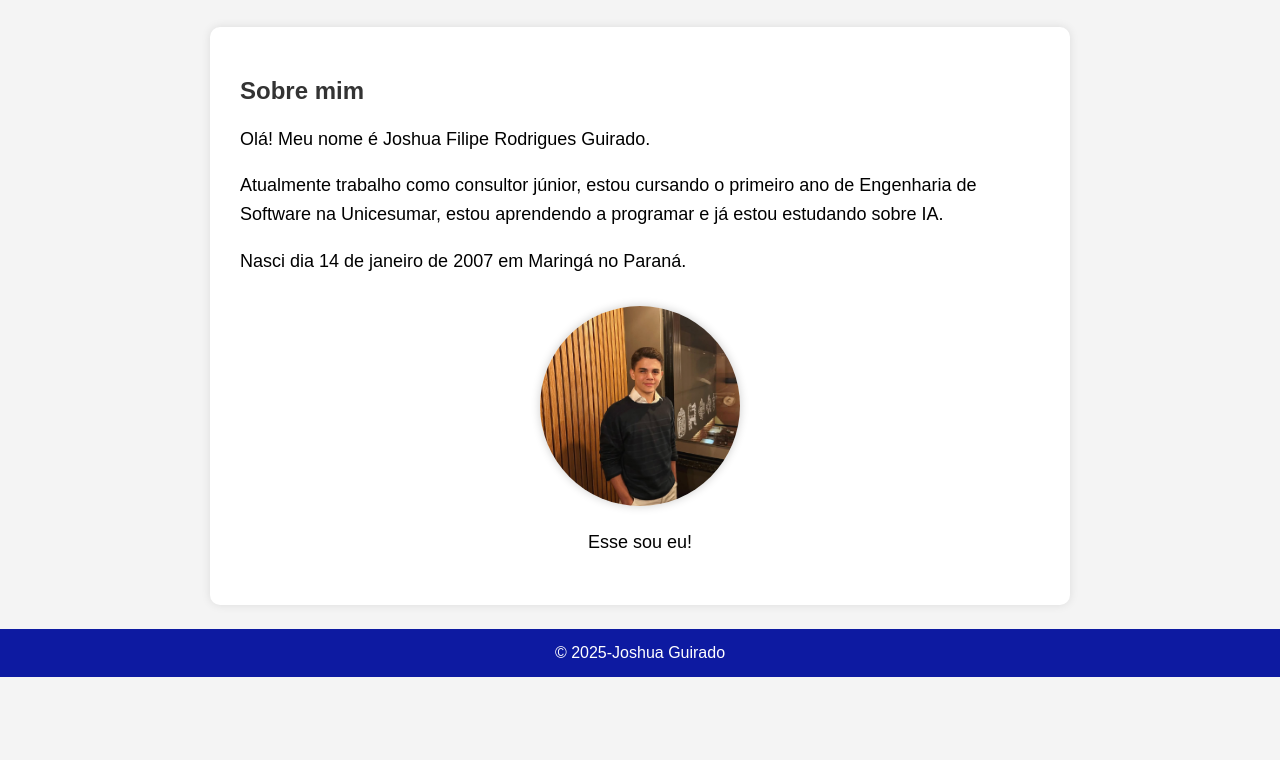
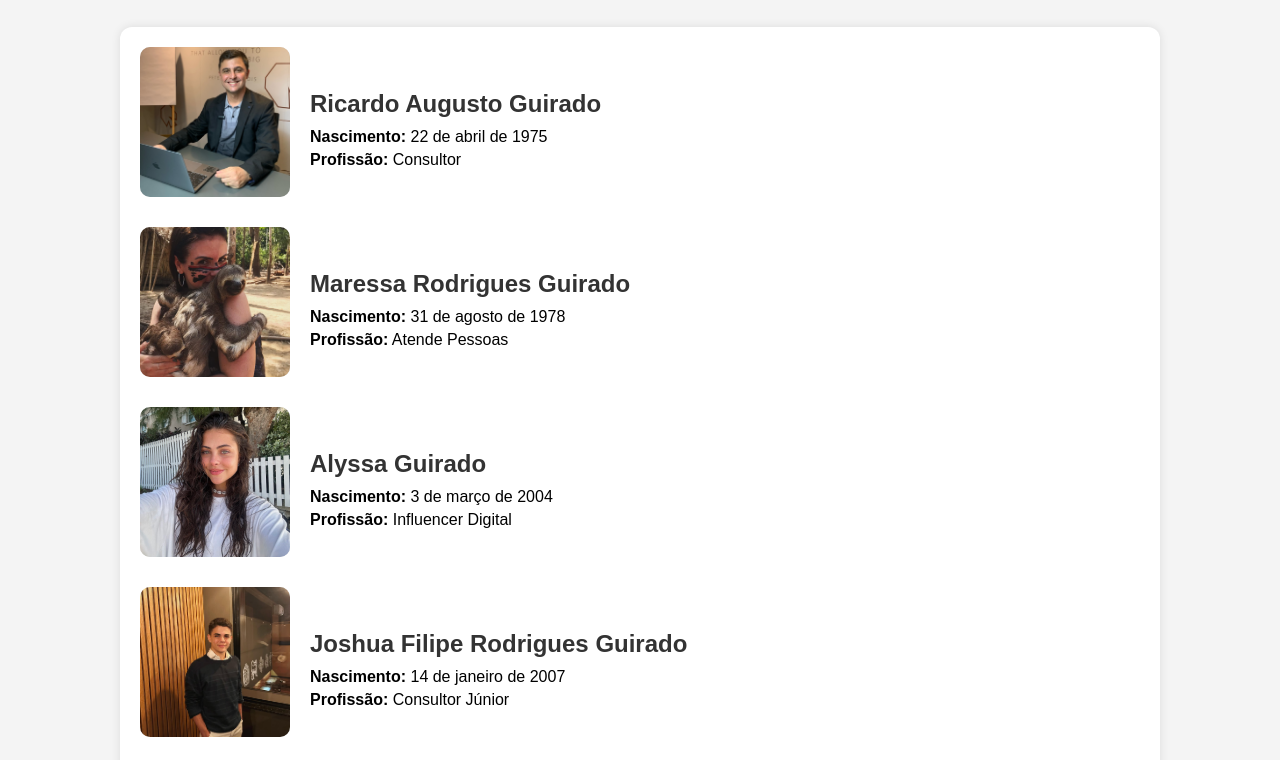
Before and after one commit to JoshuaGuirado/meu-site, a plain HTML site: page index.html in a window 1280 px wide. Shown: the part 123-883 px from the top of the page. Before the commit the page ends 800 px from the top, so only its background shows below. Drawn offline with Linux system fonts and the light colour scheme; files whose address does not match are found by name.

Commit message:
Site Família

```diff
--- a/index.html
+++ b/index.html
@@ -2,7 +2,8 @@
 <html lang="pt-br">
 <head>
     <meta charset="UTF-8">
-    <title>Apresentação - Joshua Guirado</title>
+    <meta name="viewport" content="width=device-width, initial-scale=1.0">
+    <title>Família Guirado</title>
     <style>
         body {
             font-family: Arial, sans-serif;
@@ -12,76 +13,107 @@
         }
 
         header {
-            background-color: #101484;
+            background-color: #005288;
             color: white;
+            text-align: center;
             padding: 20px 0;
-            text-align: center;
         }
 
-        main {
-            max-width: 800px;
+        .container {
+            width: 90%;
+            max-width: 1000px;
             margin: 30px auto;
             background-color: white;
-            padding: 30px;
-            border-radius: 10px;
-            box-shadow: 0 0 10px rgba(0, 0, 0, 0.1);
+            padding: 20px;
+            border-radius: 12px;
+            box-shadow: 0 0 10px rgba(0,0,0,0.1);
         }
 
-        h2 {
+        .person {
+            display: flex;
+            align-items: center;
+            margin-bottom: 30px;
+            flex-wrap: wrap;
+        }
+
+        .person img {
+            width: 150px;
+            height: 150px;
+            border-radius: 10px;
+            object-fit: cover;
+            margin-right: 20px;
+            background-color: #ddd;
+        }
+
+        .person-info {
+            max-width: 700px;
+        }
+
+        .person-info h2 {
+            margin-bottom: 10px;
             color: #333;
         }
 
-        p {
-            font-size: 18px;
-            line-height: 1.6;
-        }
-
-        .foto {
-            text-align: center;
-            margin-top: 30px;
-        }
-
-        .foto img {
-            width: 200px;
-            height: 200px;
-            object-fit: cover;
-            border-radius: 50%;
-            box-shadow: 0 0 10px rgba(0,0,0,0.2);
+        .person-info p {
+            margin: 5px 0;
         }
 
         footer {
-            background-color: #0d1aa1;
-            color: white;
             text-align: center;
-            padding: 15px 0;
-            position: fixed;
-            width: 100%;
-            bottom: 0;
+            padding: 15px;
+            color: #888;
         }
     </style>
 </head>
 <body>
+    <header>
+        <h1>Minha Família - Guirado</h1>
+    </header>
 
-<header>
-    <h1>Bem-vindo ao meu site!</h1>
-</header>
+    <div class="container">
+        <!-- Pai -->
+        <div class="person">
+            <img src="C:\Users\joshu\OneDrive\Área de Trabalho\Site Família\Ricardo.png" alt="Foto do Pai">
+            <div class="person-info">
+                <h2>Ricardo Augusto Guirado</h2>
+                <p><strong>Nascimento:</strong> 22 de abril de 1975</p>
+                <p><strong>Profissão:</strong> Consultor</p>
+            </div>
+        </div>
 
-<main>
-    <h2>Sobre mim</h2>
-    <p>Olá! Meu nome é Joshua Filipe Rodrigues Guirado.</p>
-    <p>Atualmente trabalho como consultor júnior, estou cursando o primeiro ano de Engenharia de Software na Unicesumar, estou aprendendo a programar e já estou estudando sobre IA.</p>
-    <p>Nasci dia 14 de janeiro de 2007 em Maringá no Paraná.</p>
+        <!-- Mãe -->
+        <div class="person">
+            <img src="C:\Users\joshu\OneDrive\Área de Trabalho\Site Família\Captura de tela 2025-05-26 164923.png" alt="Foto da Mãe">
+            <div class="person-info">
+                <h2>Maressa Rodrigues Guirado</h2>
+                <p><strong>Nascimento:</strong> 31 de agosto de 1978</p>
+                <p><strong>Profissão:</strong> Atende Pessoas</p>
+            </div>
+        </div>
 
-    <div class="foto">
-        <img src="sua-foto.jpg" alt="Foto de Joshua Guirado">
-        <p> Esse sou eu!</p>
+        <!-- Irmã -->
+        <div class="person">
+            <img src="C:\Users\joshu\OneDrive\Área de Trabalho\Site Família\Alyssa.jpg" alt="Foto da Irmã">
+            <div class="person-info">
+                <h2>Alyssa Guirado</h2>
+                <p><strong>Nascimento:</strong> 3 de março de 2004</p>
+                <p><strong>Profissão:</strong> Influencer Digital</p>
+            </div>
+        </div>
 
+        <!-- Você -->
+        <div class="person">
+            <img src="C:\Users\joshu\OneDrive\Área de Trabalho\Site Família\Foto Sueter Azul.png" alt="Sua Foto">
+            <div class="person-info">
+                <h2>Joshua Filipe Rodrigues Guirado</h2>
+                <p><strong>Nascimento:</strong> 14 de janeiro de 2007</p>
+                <p><strong>Profissão:</strong> Consultor Júnior</p>
+            </div>
+        </div>
     </div>
-</main>
 
-<footer>
-    &copy; 2025-Joshua Guirado
-</footer>
-
+    <footer>
+        <p>Site feito com carinho por Joshua Guirado 🧠💻</p>
+    </footer>
 </body>
 </html>
```
Also changed, not shown: Alyssa.jpg (added), Captura de tela 2025-05-26 164923.png (added), Foto Sueter Azul.png (added), Ricardo.png (added), fotos.png (added).
